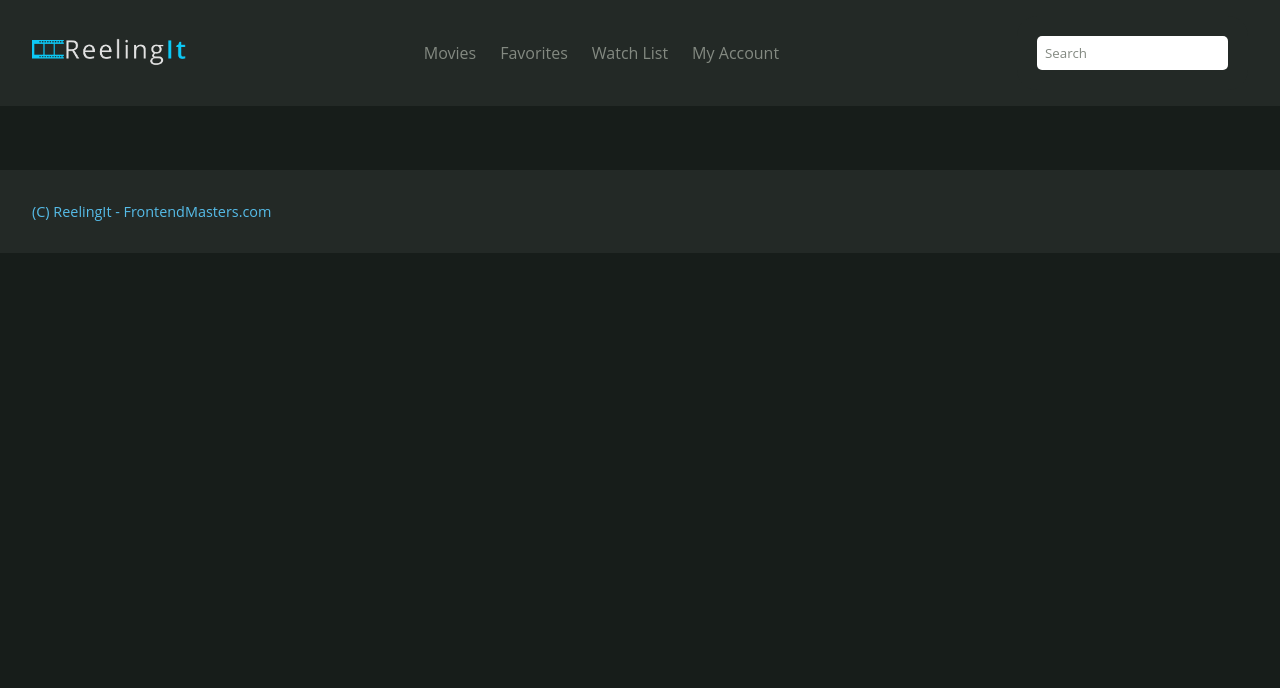
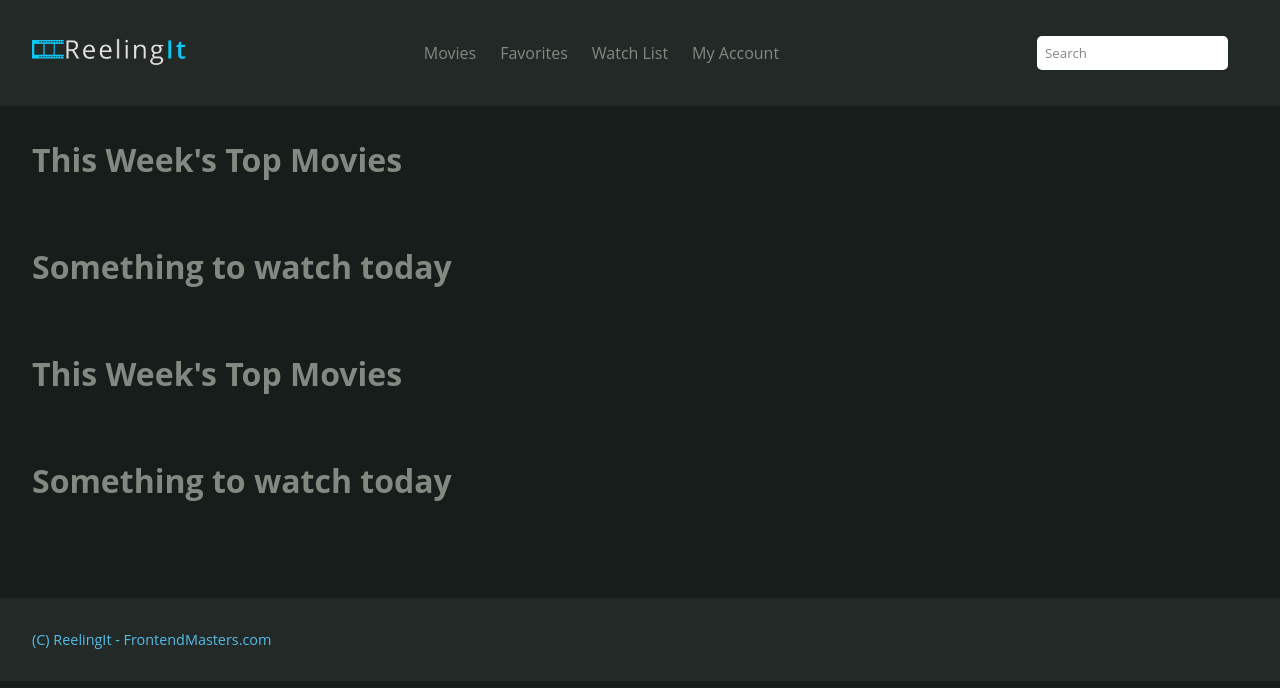
Before and after one commit to fepu08/vanilla-js-go, a plain HTML site: page public/index.html in a window 1280 px wide. Drawn offline with Linux system fonts and the light colour scheme.

Commit message:
created basic home web component

```diff
--- a/public/app.js
+++ b/public/app.js
@@ -1,4 +1,9 @@
 import { API } from './services/API.js';
+import { HomePage } from './components/HomePage.js';
+
+window.addEventListener('DOMContentLoaded', (event) => {
+  document.querySelector('main').appendChild(new HomePage());
+});
 
 window.app = {
   search: (event) => {
--- /dev/null
+++ b/public/components/HomePage.js
@@ -0,0 +1,9 @@
+export class HomePage extends HTMLElement {
+  connectedCallback() {
+    const template = document.getElementById('template-home');
+    const content = template.content.cloneNode(true);
+    this.appendChild(content);
+  }
+}
+
+customElements.define('home-page', HomePage);
--- a/public/index.html
+++ b/public/index.html
@@ -27,8 +27,22 @@
       </div>
     </header>
 
-    <main></main>
+    <main>
+      <home-page></home-page>
+    </main>
 
+    <!-- Templates -->
+    <template id="template-home">
+      <section class="vertical-scroll" id="top-10">
+        <h2>This Week's Top Movies</h2>
+        <ul></ul>
+      </section>
+
+      <section class="vertical-scroll" id="random">
+        <h2>Something to watch today</h2>
+        <ul></ul>
+      </section>
+    </template>
     <footer>
       <p>(C) ReelingIt - FrontendMasters.com</p>
     </footer>
```
